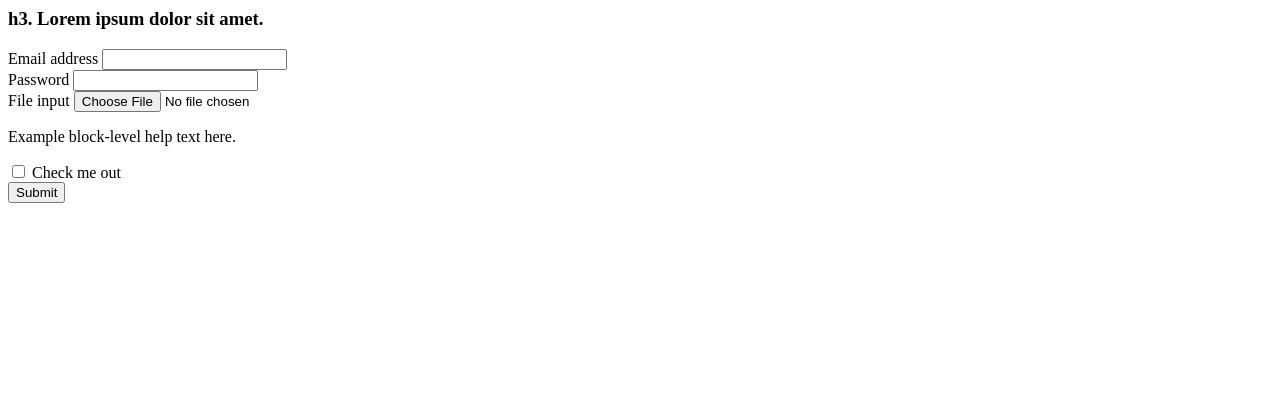
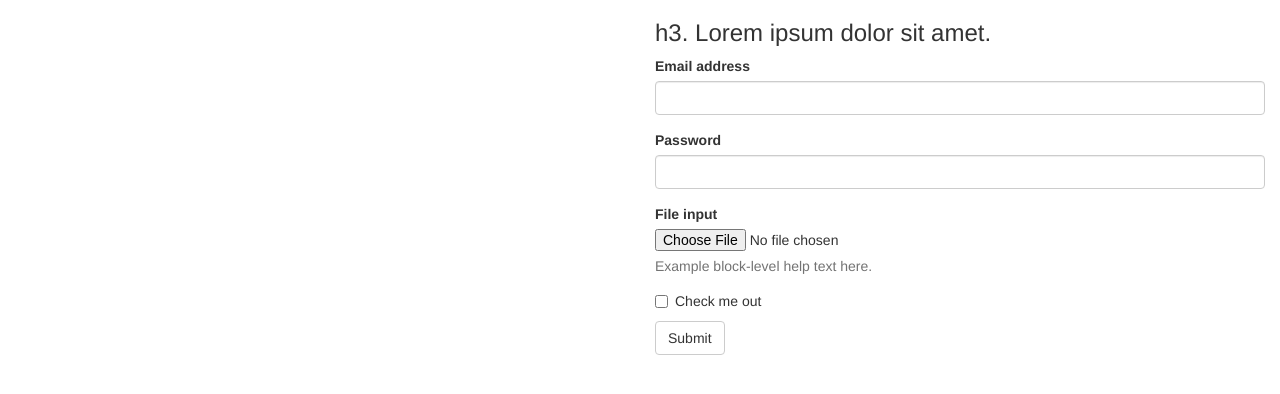
Before and after one commit to ikhsanbdy/UGMJudge, a plain HTML site: page index.html in a window 1280 px wide. Drawn offline with Linux system fonts and the light colour scheme.

Commit message:
Restore bootstrap

```diff
--- a/css/style.css
+++ b/css/style.css
@@ -1 +1,4 @@
 # Empty CSS file for your own CSS
+div.login{
+	margin: 5px 0px 5px 0px;
+}
--- a/index.html
+++ b/index.html
@@ -1,11 +1,29 @@
-<div class="container-fluid">
+<!DOCTYPE html>
+<html lang="en">
+  <head>
+    <meta charset="utf-8">
+    <meta http-equiv="X-UA-Compatible" content="IE=edge">
+    <meta name="viewport" content="width=device-width, initial-scale=1">
+
+    <title>Bootstrap 3, from LayoutIt!</title>
+
+    <meta name="description" content="Source code generated using layoutit.com">
+    <meta name="author" content="LayoutIt!">
+
+    <link href="css/bootstrap.min.css" rel="stylesheet">
+    <link href="css/style.css" rel="stylesheet">
+
+  </head>
+  <body>
+
+    <div class="container-fluid">
 	<div class="row">
 		<div class="col-md-12">
 			<div class="row">
 				<div class="col-md-6">
 				</div>
 				<div class="col-md-6">
-					<h3 class="text-center">
+					<h3>
 						h3. Lorem ipsum dolor sit amet.
 					</h3>
 					<form role="form">
@@ -14,21 +32,21 @@
 							<label for="exampleInputEmail1">
 								Email address
 							</label>
-							<input type="email" class="form-control" id="exampleInputEmail1" />
+							<input type="email" class="form-control" id="exampleInputEmail1">
 						</div>
 						<div class="form-group">
 
 							<label for="exampleInputPassword1">
 								Password
 							</label>
-							<input type="password" class="form-control" id="exampleInputPassword1" />
+							<input type="password" class="form-control" id="exampleInputPassword1">
 						</div>
 						<div class="form-group">
 
 							<label for="exampleInputFile">
 								File input
 							</label>
-							<input type="file" id="exampleInputFile" />
+							<input type="file" id="exampleInputFile">
 							<p class="help-block">
 								Example block-level help text here.
 							</p>
@@ -36,7 +54,7 @@
 						<div class="checkbox">
 
 							<label>
-								<input type="checkbox" /> Check me out
+								<input type="checkbox"> Check me out
 							</label>
 						</div>
 						<button type="submit" class="btn btn-default">
@@ -48,3 +66,9 @@
 		</div>
 	</div>
 </div>
+
+    <script src="js/jquery.min.js"></script>
+    <script src="js/bootstrap.min.js"></script>
+    <script src="js/scripts.js"></script>
+  </body>
+</html>
```
